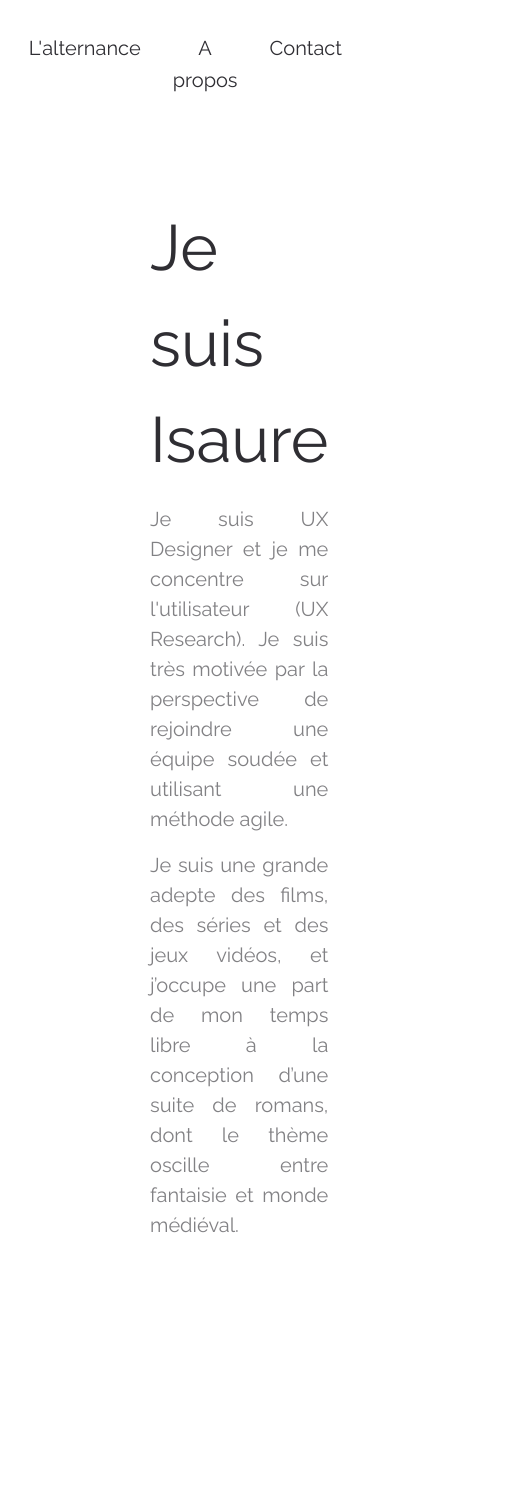
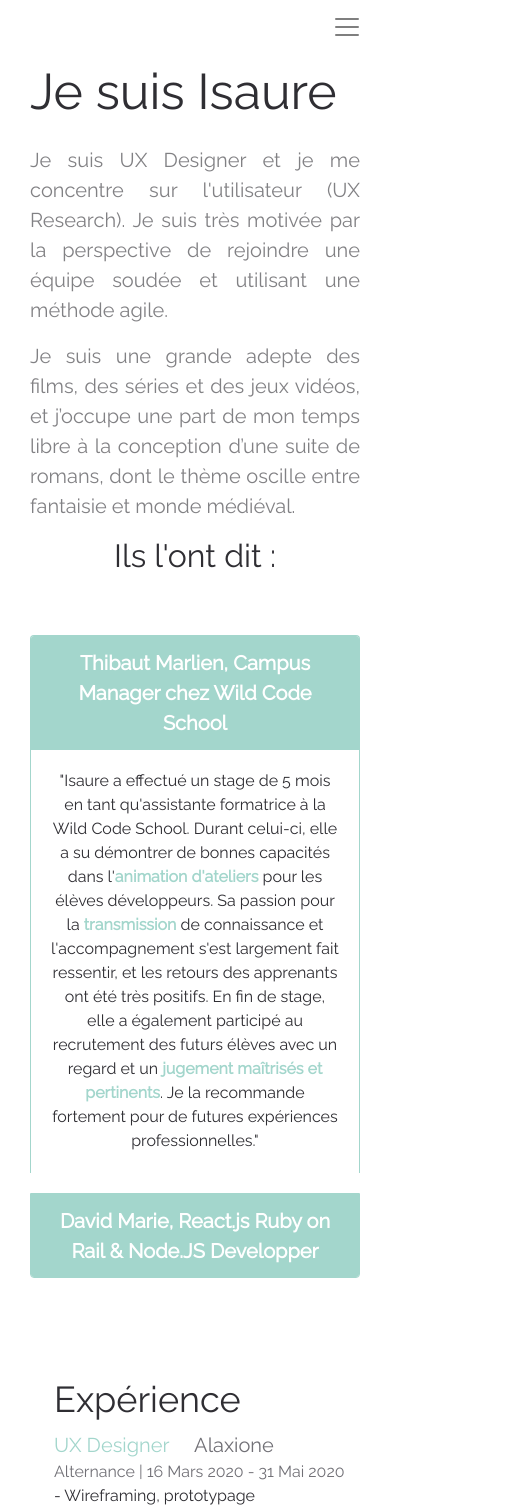
Before and after one commit to Laesya/portfolio, a React (Create React App) app: page /about in a window 390 px wide. Shown: the top 1511 px of the page, 530 px wide, since content can reach past the window. Built offline with nearby package versions, Linux system fonts and the light colour scheme.

Commit message:
add react-bootstrap and one part of responsive and recommandation

```diff
--- a/package.json
+++ b/package.json
@@ -9,6 +9,7 @@
     "bootstrap": "^4.5.0",
     "node-sass": "^4.14.1",
     "react": "^16.13.1",
+    "react-bootstrap": "^1.0.1",
     "react-dom": "^16.13.1",
     "react-icons": "^3.10.0",
     "react-reveal": "^1.2.2",
--- a/src/App.css
+++ b/src/App.css
@@ -1,5 +1,9 @@
 .App {
   text-align: center;
+  min-height: 100%;
+  min-width: 100%;
+  margin: 0;
+  padding: 0;
 }
 
 .App-logo {
--- a/src/App.js
+++ b/src/App.js
@@ -1,13 +1,14 @@
 import React from 'react';
 import Router from './Router';
-import Navbar from './components/layout/Navbar';
+import 'bootstrap/dist/css/bootstrap.min.css';
+import Navbar1 from './components/layout/Navbar';
 import Footer from './components/layout/Footer';
 import './App.css';
 
 const App = () => {
   return (
     <div className="App">
-        <Navbar/>
+        <Navbar1/>
         <Router/>
         <Footer/>
     </div>
--- a/src/components/about/About.jsx
+++ b/src/components/about/About.jsx
@@ -2,7 +2,7 @@ import React from 'react';
 import { Container, Col, Row} from 'reactstrap';
 import mindmap from "../../assets/about/mindmap.png";
 import portrait from "../../assets/about/portrait.png";
-
+import { Accordion, Card } from 'react-bootstrap';
 const About = () => {
     return (
         <Container className="about" fluid={true}>
@@ -20,14 +20,37 @@ const About = () => {
                         romans, dont le thème oscille entre fantaisie et monde médiéval.
                         </p>
                     </Col>
-                    <Col>
+                    <Col className="oc">
                         <img src={mindmap} alt="carte mentale personnelle" />
                     </Col>
                 </Row>
             </Container>
+            <Container className="recommandations">
+            <h2>Ils l'ont dit : </h2>
+                <Accordion defaultActiveKey="0">
+                    <Card>
+                        <Accordion.Toggle as={Card.Header} eventKey="0">
+                        Thibaut Marlien, Campus Manager chez Wild Code School
+                        </Accordion.Toggle>
+                        <Accordion.Collapse eventKey="0">
+                        <Card.Body>"Isaure a effectué un stage de 5 mois en tant qu'assistante formatrice à la Wild Code School. Durant celui-ci, elle a su démontrer de bonnes capacités dans l'<span>animation d'ateliers</span> pour les élèves développeurs. Sa passion pour la <span>transmission</span> de connaissance et l'accompagnement s'est largement fait ressentir, et les retours des apprenants ont été très positifs. En fin de stage, elle a également participé au recrutement des futurs élèves avec un regard et un <span>jugement maîtrisés et pertinents</span>. Je la recommande fortement pour de futures expériences professionnelles."</Card.Body>
+                        </Accordion.Collapse>
+                    </Card>
+                    <Card>
+                        <Accordion.Toggle as={Card.Header} eventKey="1">
+                        David Marie, React.js Ruby on Rail &amp; Node.JS Developper
+                        </Accordion.Toggle>
+                        <Accordion.Collapse eventKey="1">
+                        <Card.Body>"J'ai eu l'occasion d'enseigner à Isaure durant sa formation à la Wild Code School. Isaure est quelqu’un de <span>très dynamique</span> et qui <span>aime faire bouger les choses dans le bon sens</span>.
+                                    Elle aime aussi les <span>challenges techniques</span> et se donne les moyens de les surmonter. Durant la réalisation des projets clients, Isaure a eu de nombreux échanges avec les intéressés et a toujours eu le souci de répondre le plus exactement possible a leurs demandes. Doté aussi d'un <span>esprit très créatif</span>, Isaure a été <span>à l'origine de nombreuses propositions</span> techniques et graphiques. Ce qui a permit de donner un résultat vraiment très satisfaisant pour un projet réalisé par des élèves développeurs depuis seulement quelques mois.
+                                    Isaure est certes un profil junior mais elle possède de nombreuses qualités, recherché dans les offres d'emploi les plus exigeantes. "</Card.Body>
+                        </Accordion.Collapse>
+                    </Card>
+                </Accordion>
+            </Container>
             <Container fluid="true" className="CV">
                 <Row>
-                    <Col>
+                    <Col sm="6">
                         <h2>Expérience</h2>
                         <div>
                         <p className="poste">UX Designer <span>Alaxione</span></p>
@@ -81,7 +104,7 @@ const About = () => {
                             </ul>
                         </div>
                     </Col>
-                    <Col>
+                    <Col sm="6">
                         <h2>Distinctions</h2>
                         <div>
                             <p className="poste">Porteuse de projet | UI/UX Designer <span>Dataweek</span></p>
@@ -131,7 +154,7 @@ const About = () => {
                     </Col>
                 </Row>
                 <Row>
-                    <Col>
+                    <Col sm="6">
                         <h2>Formation</h2>
                         <div>
                             <p className="poste">UI/UX Designer <span>Openclassrooms</span></p>
@@ -174,7 +197,7 @@ const About = () => {
                             <p className="dates">Juin 2014</p>
                         </div>
                     </Col>
-                    <Col>
+                    <Col sm="6">
                         <h2>Certificats</h2>
                         <div>
                             <p className="poste">Openclassrooms</p>
--- a/src/components/layout/Navbar.jsx
+++ b/src/components/layout/Navbar.jsx
@@ -1,20 +1,22 @@
-import React from 'react'
-import { Nav, Container } from 'reactstrap';
-import {Link} from 'react-router-dom'
+import React from 'react';
+import { Navbar , Nav} from 'react-bootstrap';
 import '../../style.scss'
 
 
-const Navbar = () => {
+const Navbar1 = () => {
     return (
-        <Container className="navbar-style" id="top" fluid="true">
-           <Nav className="nav">
-                <Link className="nav-link" to="/">Accueil</Link>
-                <Link className="nav-link" to="/alternance">L'alternance</Link>
-                <Link className="nav-link" to="/about">A propos</Link>
-                <a className="nav-link" href="#contact">Contact</a>
+          <Navbar collapseOnSelect expand="lg" className="navbar-style justify-content-end" >
+          <Navbar.Toggle aria-controls="responsive-navbar-nav" />
+          <Navbar.Collapse id="responsive-navbar-nav">
+            <Nav className="mr-auto nav navbar-style">
+              <Nav.Link href="/">Accueil</Nav.Link>
+              <Nav.Link href="/alternance">Alternance</Nav.Link>
+              <Nav.Link href="/about">About</Nav.Link>
+              <Nav.Link href="#contact">Contact</Nav.Link>
             </Nav>
-        </Container>
+          </Navbar.Collapse>
+        </Navbar>
     )
 }
 
-export default Navbar;
+export default Navbar1;
--- a/src/index.css
+++ b/src/index.css
@@ -1,13 +1,27 @@
 body {
+  min-height: 100%;
+  min-width: 100%;
   margin: 0;
+  padding: 0;
   font-family: -apple-system, BlinkMacSystemFont, 'Segoe UI', 'Roboto', 'Oxygen',
     'Ubuntu', 'Cantarell', 'Fira Sans', 'Droid Sans', 'Helvetica Neue',
     sans-serif;
   -webkit-font-smoothing: antialiased;
   -moz-osx-font-smoothing: grayscale;
+  display: flex;
 }
 
 code {
   font-family: source-code-pro, Menlo, Monaco, Consolas, 'Courier New',
     monospace;
 }
+html {
+  min-height: 100%;
+  min-width: 100%;
+  margin: 0;
+  padding: 0;
+}
+
+#root {
+  min-width: 100%;
+}
--- a/src/style.scss
+++ b/src/style.scss
@@ -40,18 +40,22 @@ button {
         top: 0;
         left: 0;
         right: 0;
-        height:80px;
+        height:auto;
         margin: auto;
-        padding-top: 10px;
-        padding-bottom: 10px;
-        padding: 1.5rem 2rem !important;
-        flex-wrap: nowrap !important;
-        justify-content: flex-end;
         .icons {
             margin-bottom: 5px;
             margin-right: 5px;
         }
 
+    }
+    button {
+        cursor: pointer !important;
+    }
+    button:focus {
+        outline: none !important;
+    }
+    bouton:active {
+        outline: none !important;
     }
 
     .nav-link {
@@ -122,19 +126,32 @@ button {
 
 /*PORTFOLIO*/
 .portfolio {
-    .title {
-        display: flex;
-        justify-content: flex-start;
-        margin: 120px !important;
-        flex-direction: column;
-        .subtitle {
-            font-size : 20px;
-            text-align: left;
-            margin-bottom: 0;
+    display: flex;
+    flex-direction: column;
+    justify-content: flex-start;
+    .header {
+        margin-top: 80px;
+        margin-bottom: 80px;
+        .presentation {
+            margin-left: 120px !important;
+            .name {
+                font-size: 64px;
+                opacity: 1;
+                text-align: initial;
+            }
+            p {
+                font-size: 20px;
+                opacity: 0.6;
+                text-align: justify;
+            }
         }
-        p {
-            font-size: 64px;
-            text-align: left;
+        .portrait {
+            display: flex;
+            justify-content: center;
+            img {
+                height: 300px;
+                width: auto;
+            }
         }
     }
     .projects {
@@ -142,6 +159,9 @@ button {
         justify-content: space-evenly;
         flex-direction: column;
         flex-wrap: wrap;
+        .row {
+            margin:auto;
+        }
         img {
             margin: auto;
             cursor: pointer;
@@ -260,7 +280,7 @@ button {
             margin-top: 120px;
         }
         .nomargin {
-            margin-top: 0;
+            margin-top: 120px;
         }
         p {
             text-align: justify;
@@ -299,11 +319,36 @@ button {
         justify-content: center;
         margin-top: 120px;
     }
+    .recommandations {
+        h2 {
+            margin-bottom: 60px;
+        }
+        .accordion>.card>.card-header {
+            color: #ffffff !important;
+            background-color: $colorSpecial;
+            font-size: 20px;
+            font-weight: bold;
+            cursor: pointer;
+            border: none !important;
+        }
+        .accordion>.card {
+            margin-bottom: 20px;
+            border-color: #A3D6CC;
+        }
+        .card-body {
+            text-align: center;
+        }
+        .card-body>span {
+            color: $colorSpecial !important;
+            font-weight: bold;
+        }
+    }
     .CV {
         text-align: left;
         margin-left: 10vw;
         h2 {
             font-size: 36px;
+            margin-top: 80px;
         }
         .poste {
             color: $colorSpecial !important;
@@ -334,3 +379,65 @@ button {
     }
 }
 /*ABOUT*/
+
+@media screen and (max-width: 1120px)
+{
+    .alternance {
+        .presentation {
+            margin: 0 !important;
+        }
+        .oc {
+            display: none;
+        }
+    }
+    .about {
+        .presentation {
+            margin: 0 !important;
+            .name {
+                font-size: 55px;
+            }
+        }
+        .oc {
+            display: none;
+        }
+    }
+    .portfolio {
+        .header {
+            .presentation {
+                margin: 0 !important;
+                .name {
+                    font-size: 55px;
+                }
+            }
+            .portrait {
+                display: none;
+            }
+        }
+    }
+}
+@media screen and (max-width: 420px)
+{
+    .portfolio {
+        .header {
+            .presentation {
+                .name {
+                    font-size: 50px;
+                }
+            }
+        }
+    }
+    .about {
+        .presentation {
+            .name {
+                font-size: 50px;
+            }
+        }
+    }
+    .alternance {
+        .presentation {
+            .title {
+                font-size: 50px;
+            }
+        }
+    }
+}
```
Also changed, not shown: src/components/alternance/Alternance.jsx (+5 -4 lines), src/components/portfolio/Portfolio.jsx (+25 -11 lines), public/manifest.json, 1 other file (tests, documents, lock files or other folders).
